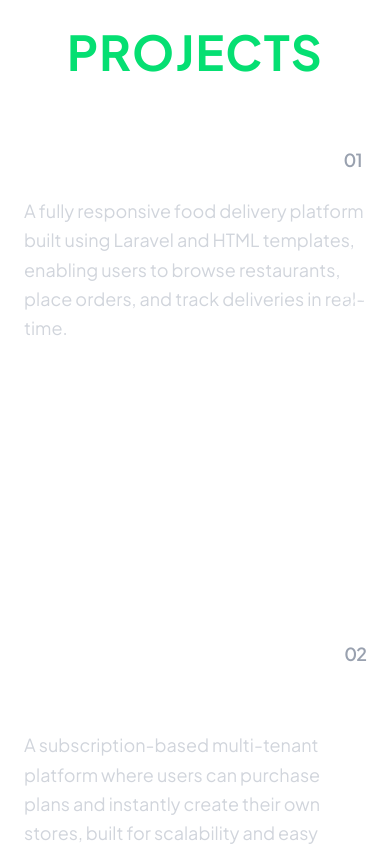
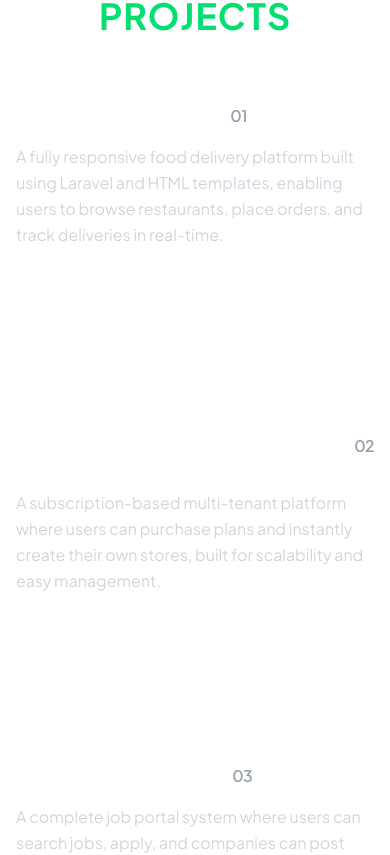
Before and after one commit to Mirza-Shamaaim123/my-portfolio, a Next.js app: page / in a window 390 px wide. Shown: the part 1872-2727 px from the top of the page. Built offline with nearby package versions, Linux system fonts and the light colour scheme.

Commit message:
Fix Responsive issue of project section

```diff
--- a/components/Project.jsx
+++ b/components/Project.jsx
@@ -35,7 +35,7 @@ export default function ProjectSection() {
       id: "03",
       title: "Job Portal Website",
       description:
-        "A complete job portal system where users can search jobs, apply, and companies can post new job listings. Built with Laravel and MySQL including authentication, job posting, user dashboard, and role-based access.",
+        "A complete job portal system where users can search jobs, apply, and companies can post new job listings.",
       tags: ["Laravel", "MySQL", "Bootstrap"],
       link: "#",
       image: "/project3.png",
@@ -55,11 +55,11 @@ export default function ProjectSection() {
     <section
       id="projects"
       ref={ref}
-      className="min-h-screen w-full px-6 md:px-12 lg:px-20 py-32 text-white"
+      className="w-full px-4 sm:px-6 md:px-12 lg:px-20 py-24 md:py-32 text-white"
     >
       <div className="max-w-5xl mx-auto space-y-16">
         <motion.h2
-          className="text-5xl md:text-6xl font-bold tracking-wide text-green-400 text-center"
+          className="text-4xl sm:text-5xl md:text-6xl font-bold tracking-wide text-green-400 text-center"
           initial={{ opacity: 0, y: 20 }}
           animate={isInView ? { opacity: 1, y: 0 } : {}}
           transition={{ duration: 0.6 }}
@@ -67,7 +67,7 @@ export default function ProjectSection() {
           PROJECTS
         </motion.h2>
 
-        <div className="space-y-32 relative">
+        <div className="space-y-24 relative">
           {projects.map((project, index) => (
             <motion.div
               key={project.id}
@@ -84,35 +84,37 @@ export default function ProjectSection() {
               <a
                 href={project.link}
                 target="_blank"
-                className="absolute right-0 top-1/2 -translate-y-1/2 opacity-70 group-hover:opacity-100 transition z-50"
+                className="absolute right-0 top-1/2 -translate-y-1/2 opacity-60 group-hover:opacity-100 transition z-50 hidden sm:block"
               >
-                <ExternalLink size={28} />
+                <ExternalLink size={26} />
               </a>
 
               {/* Title */}
-              <h1 className="text-4xl md:text-5xl font-semibold tracking-tight flex items-center gap-4 z-20 relative">
+              <h1 className="text-2xl sm:text-3xl md:text-5xl font-semibold tracking-tight flex items-center gap-3 z-20 relative">
                 {project.title}
-                <span className="text-gray-400 text-lg">{project.id}</span>
+                <span className="text-gray-400 text-base sm:text-lg">
+                  {project.id}
+                </span>
               </h1>
 
               {/* Description */}
-              <p className="mt-4 text-gray-300 text-lg max-w-2xl leading-relaxed z-20 relative">
+              <p className="mt-3 sm:mt-4 text-gray-300 text-base sm:text-lg max-w-2xl leading-relaxed z-20 relative">
                 {project.description}
               </p>
 
               {/* Tags */}
-              <div className="flex flex-wrap gap-3 mt-5 z-20 relative">
+              <div className="flex flex-wrap gap-2 sm:gap-3 mt-4 z-20 relative">
                 {project.tags.map((tag, i) => (
                   <span
                     key={i}
-                    className="px-4 py-1.5 bg-white/10 rounded-full text-sm border border-white/10 backdrop-blur-md"
+                    className="px-3 sm:px-4 py-1.5 bg-white/10 rounded-full text-xs sm:text-sm border border-white/10 backdrop-blur-md"
                   >
                     {tag}
                   </span>
                 ))}
               </div>
 
-              {/* Bottom Underline */}
+              {/* Underline */}
               <motion.div
                 className="absolute left-0 bottom-0 h-[2px] bg-green-400 rounded-full z-10"
                 initial={{ width: 0, opacity: 0 }}
@@ -124,8 +126,10 @@ export default function ProjectSection() {
                 transition={{ duration: 0.3 }}
               />
 
-              {/* Hover Image */}
+              {/* Hover Image (Desktop + Mobile) */}
               {hovered === index && (
+                <>
+                  {/* Desktop: Mouse-Follow Image */}
                   <motion.div
                     className="absolute hidden md:block z-20 pointer-events-none"
                     style={{
@@ -148,20 +152,30 @@ export default function ProjectSection() {
                         damping: 15,
                       }}
                       className="
-                      w-[400px]
-                      h-[250px]
-                      rounded-xl
-                      object-cover
-                      shadow-2xl
-                      border border-green-400/30
-                      will-change-transform
-                      pointer-events-none
+                        w-[300px] md:w-[380px] lg:w-[430px]
+                        h-[180px] md:h-[230px] lg:h-[260px]
+                        rounded-xl object-cover border border-green-400/30 shadow-xl
                       "
-                    style={{
-                      transformStyle: "preserve-3d",
-                    }}
+                      style={{ transformStyle: "preserve-3d" }}
                     />
                   </motion.div>
+
+                  {/* Mobile: Static Image */}
+                  <motion.div
+                    className="block md:hidden mt-6"
+                    initial={{ opacity: 0, scale: 0.9 }}
+                    animate={{ opacity: 1, scale: 1 }}
+                    transition={{ duration: 0.3 }}
+                  >
+                    <img
+                      src={project.image}
+                      className="
+                        w-full max-w-[350px] mx-auto
+                        h-[180px] rounded-xl object-cover border border-green-400/30 shadow-lg
+                      "
+                    />
+                  </motion.div>
+                </>
               )}
             </motion.div>
           ))}
```
Lines whose indentation alone changed are shown as unchanged.
